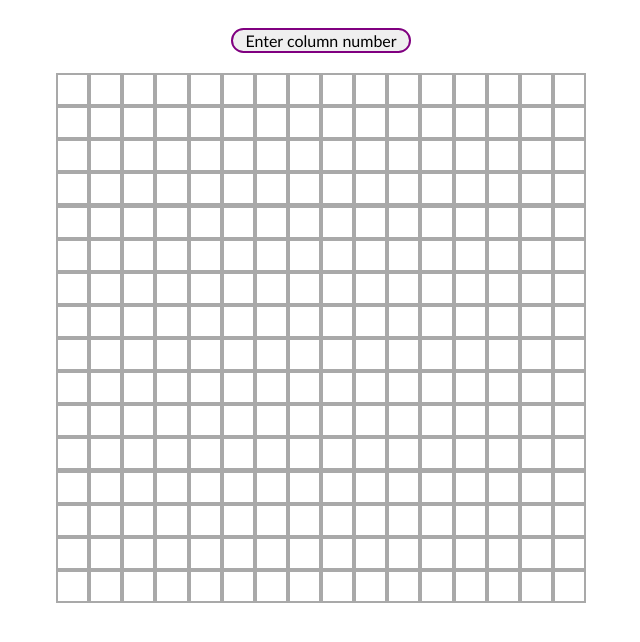
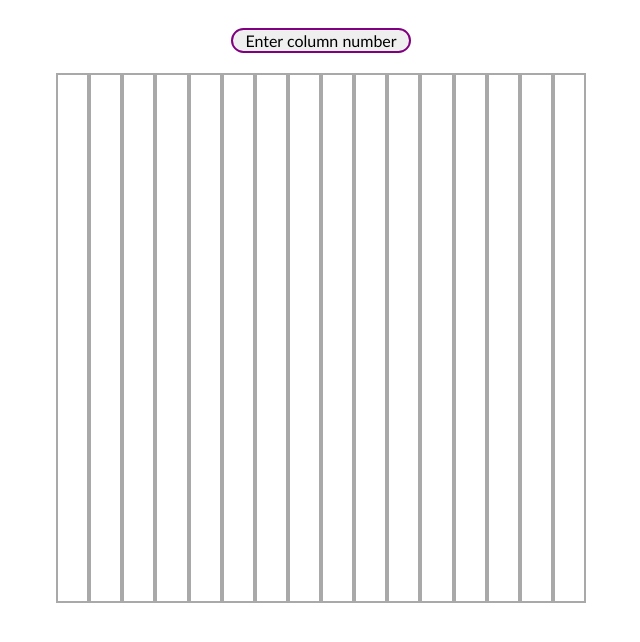
Before and after one commit to renata-blzk/etch-a-sketch, a plain HTML site: page index.html in a window 1280 px wide. Shown: the whole page, without its empty margins (319-959 px from the left). Drawn offline with Linux system fonts and the light colour scheme.

Commit message:
try to create grid of squares - divs appear only in columns

```diff
--- a/gridjs.js
+++ b/gridjs.js
@@ -1,8 +1,12 @@
 const container = document.querySelector('.container');
 const button = document.querySelector('button');
 
-function createDivs() {
-    for (let i=0; i<256; i++) {
+let row ;
+let column = row;
+let containerDivs = row * column;
+
+function createDivs(n) {
+    for (let i=0; i<n; i++) {
         let element = document.createElement('div');
         element.classList.add('div');
 
@@ -16,7 +20,7 @@ function createDivs() {
  }
 
 
-createDivs(256);
+createDivs(4 * 4);
 
 button.addEventListener('click', function() {
    const userInput = prompt ('Enter a number:');
--- a/styles.css
+++ b/styles.css
@@ -27,10 +27,10 @@ button:hover {
 }
 
 .div {
-    width: 29px;
-    height: 29px;
+    width: 100%;
+    height = width;
     background-color: white;
     margin: 2px;
-    flex: 1 0 auto;
+    flex: 1;
     /*align-items: center;*/
 }
```
